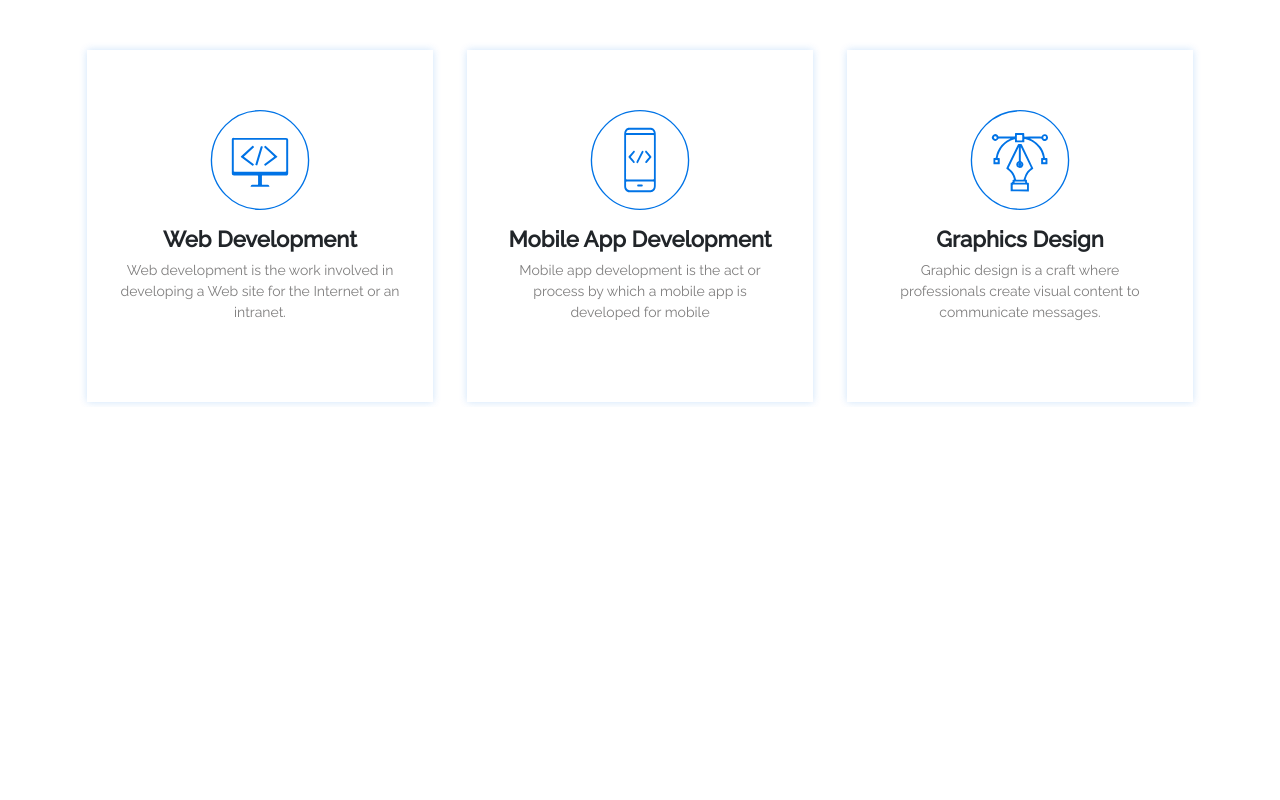
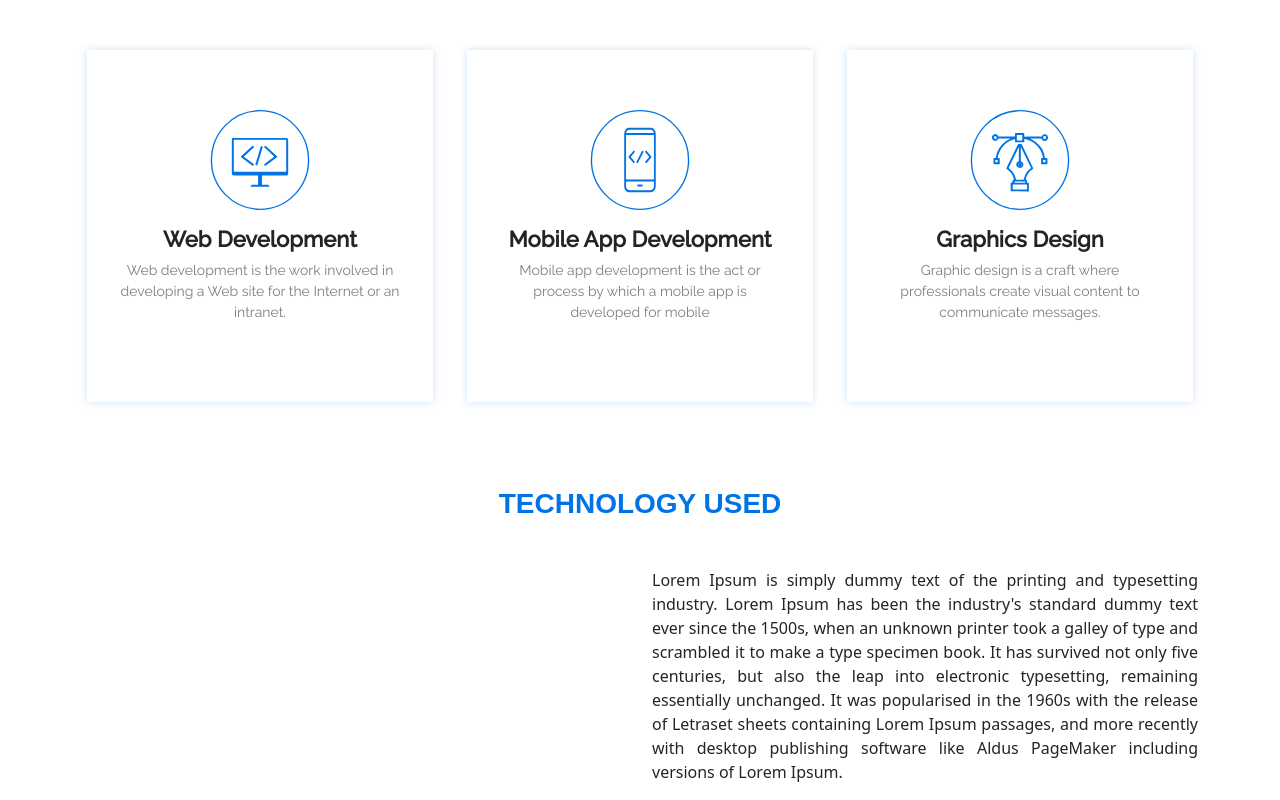
Before and after one commit to Rony002221/Portfolio-website-using-React-JS, a React (Create React App) app: page / in a window 1280 px wide. Shown: the part 617-1417 px from the top of the page. Before the commit the page ends 1024 px from the top, so only its background shows below. Built offline with nearby package versions, Linux system fonts and the light colour scheme.

Commit message:
working start on technology used section

```diff
--- a/src/App.js
+++ b/src/App.js
@@ -5,6 +5,7 @@
 import TopBanner from "./components/topBanner/TopBanner";
 import Services from "./components/services/services";
 import TopNavigationBar from "./components/navigationBar/topNavigationBar";
+import Analysis from "./components/analysis/analysis";
 
 function App() {
   return (
@@ -12,6 +13,7 @@
         <TopNavigationBar />
       <TopBanner/>
         <Services/>
+        <Analysis/>
 
 
     </div>
--- /dev/null
+++ b/src/components/analysis/analysis.js
@@ -0,0 +1,28 @@
+import React, {Component,Fragment} from 'react';
+import {Col, Container, Row} from "react-bootstrap";
+
+class Analysis extends Component {
+    render() {
+        return (
+            <Fragment>
+                <Container className="text-center">
+
+                    <h1 className="serviceMainTitle">TECHNOLOGY USED</h1>
+                    <Row>
+                        <Col lg={6} md={12} sm={12}>
+
+
+                        </Col>
+                        <Col lg={6} md={12} sm={12}>
+
+                            <p className="text-justify" align = "justify">Lorem Ipsum is simply dummy text of the printing and typesetting industry. Lorem Ipsum has been the industry's standard dummy text ever since the 1500s, when an unknown printer took a galley of type and scrambled it to make a type specimen book. It has survived not only five centuries, but also the leap into electronic typesetting, remaining essentially unchanged. It was popularised in the 1960s with the release of Letraset sheets containing Lorem Ipsum passages, and more recently with desktop publishing software like Aldus PageMaker including versions of Lorem Ipsum.</p>
+                        </Col>
+                    </Row>
+                </Container>
+
+            </Fragment>
+        );
+    }
+}
+
+export default Analysis;
```
